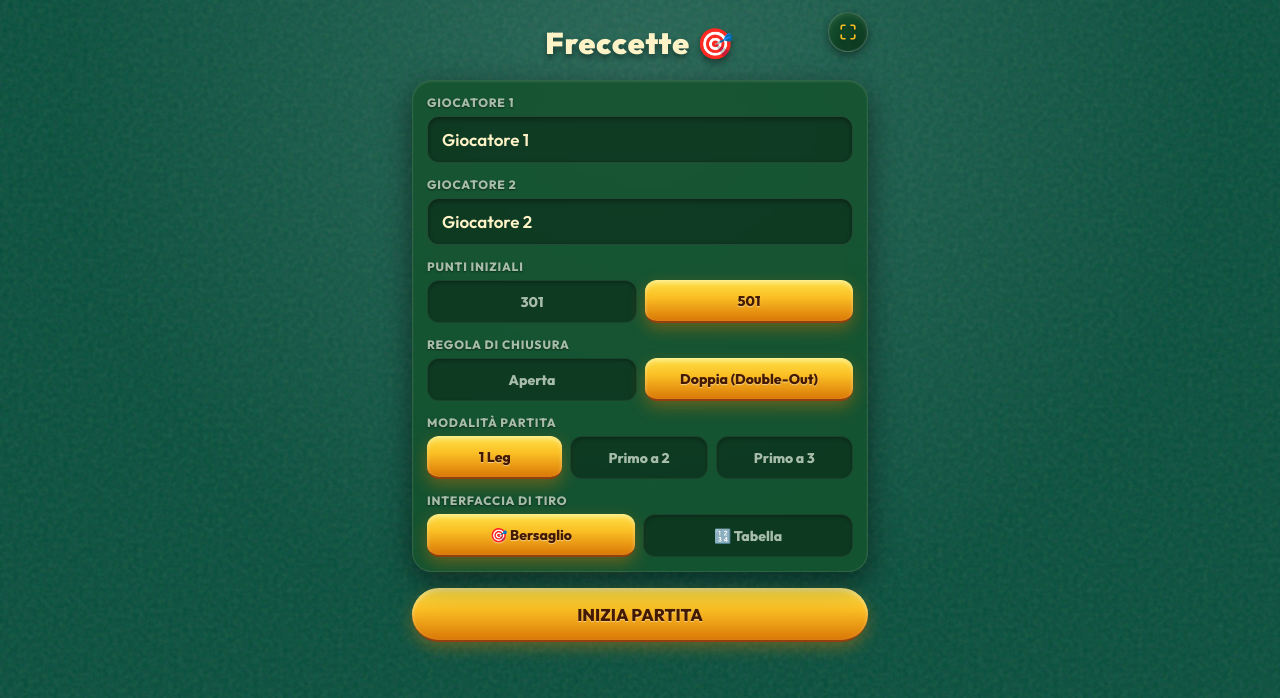
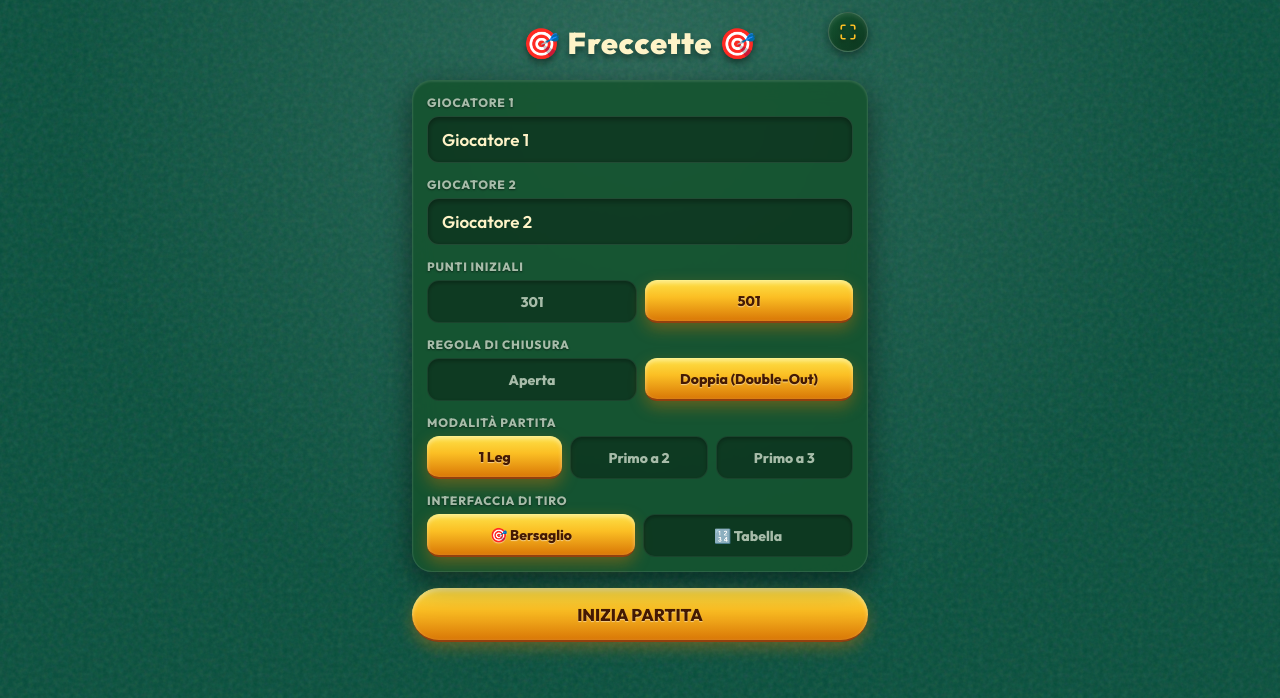
Before and after one commit to danieledeangelis28-byte/Freccette, a plain HTML site: page index.html in a window 1280 px wide. Drawn offline with Linux system fonts and the light colour scheme.

Commit message:
Rearrange title text in lobby screen

```diff
--- a/index.html
+++ b/index.html
@@ -254,7 +254,7 @@
     </button>
 
     <div id="lobby-screen" class="screen">
-      <h1>Freccette 🎯</h1>
+      <h1>🎯 Freccette 🎯</h1>
       <div class="glass-panel">
         <div class="form-group">
           <label>Giocatore 1</label>
```
